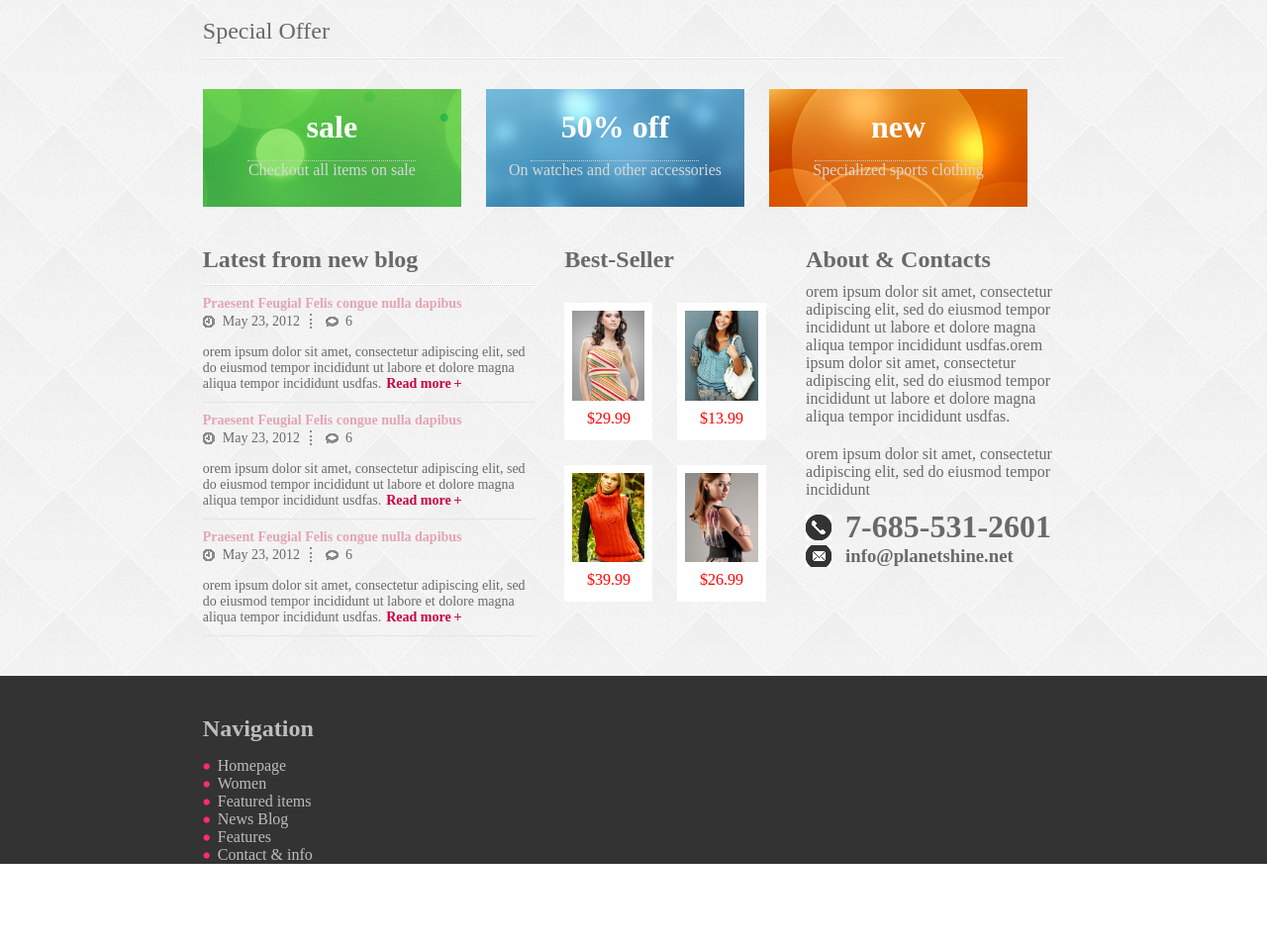
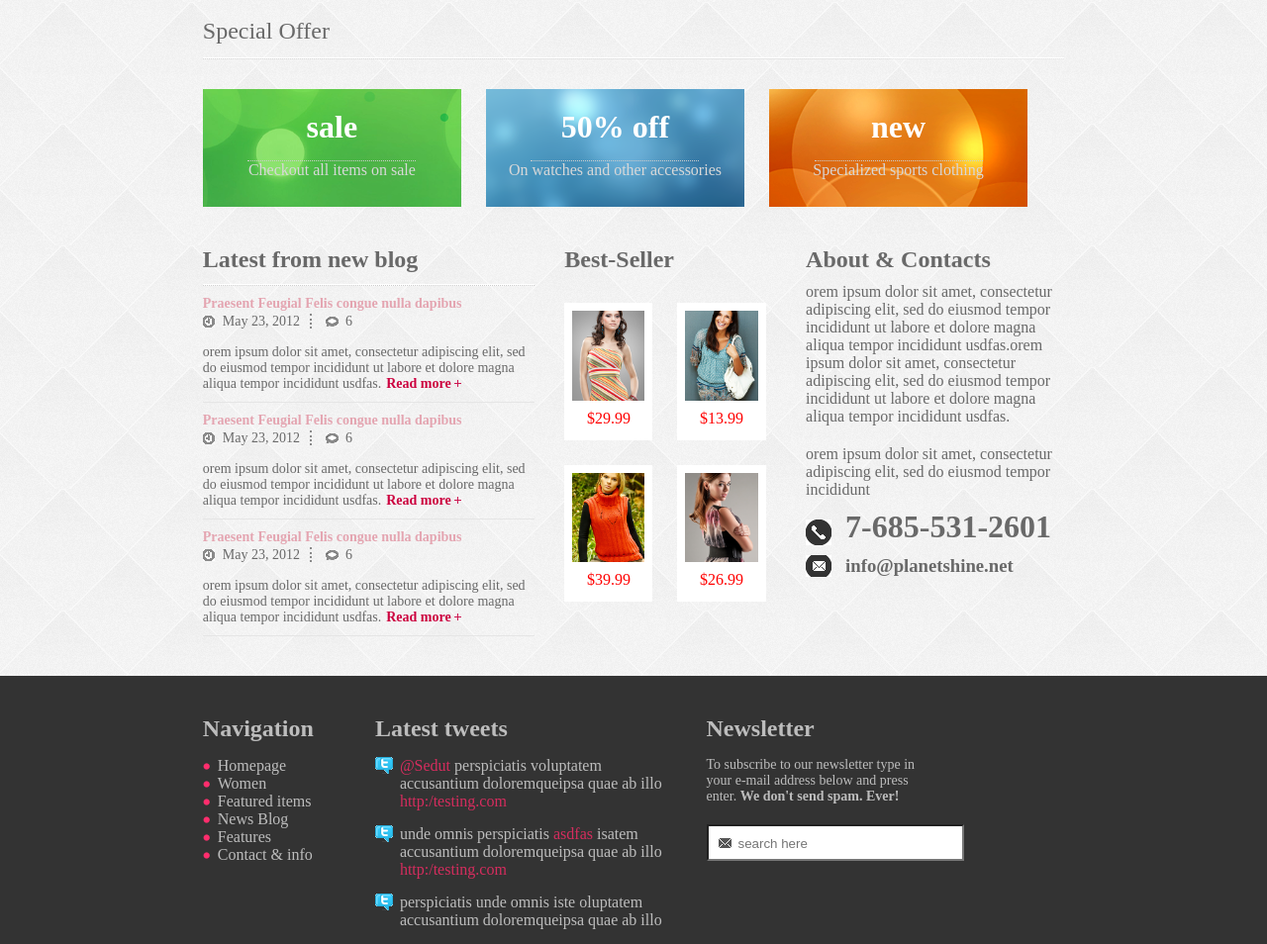
Before and after one commit to jungRoit/pandora, a plain HTML site: page index.html in a window 1280 px wide. Shown: the part 1597-2551 px from the top of the page at 99% size. Before the commit the page ends 2470 px from the top, so only its background shows below. Drawn offline with Linux system fonts and the light colour scheme.

Commit message:
footer top added

```diff
--- a/css/layout.css
+++ b/css/layout.css
@@ -262,5 +262,15 @@ width: 70%;
 }
 
 .navigation {
-    /* width: 20%; */
+    width: 20%;
+    float: left;
 }
+
+.tweets {
+    width: 35%;
+    float: left;
+}
+
+.newsletter {
+    padding-left: 30px;
+}
--- a/css/style.css
+++ b/css/style.css
@@ -312,6 +312,7 @@
     background-repeat: no-repeat;
     background-position: left;
     padding-left: 40px;
+    padding-bottom: 10px;
 }
 
 .contacts-details h3 {
@@ -341,12 +342,16 @@
     color: #bdbdbd;
 }
 
-.navigation-head {
+.navigation {
+    padding-bottom: 40px;
+    float: left;
+}
+
+/* .navigation-head {
     padding: 40px 0 15px 0;
     border-bottom: url("../img/footer-head-border.png");
-    /* background-position: bottom; */
-
-}
+    background-position: bottom;
+} */
 
 .navigation li {
     list-style-type: none;
@@ -355,3 +360,48 @@
     background-position: left;
     padding-left: 15px;
 }
+
+.tweets {
+    /* padding-left: 20px; */
+}
+
+
+.footer-head {
+    padding: 40px 0 15px 0;
+}
+
+.tweets-contents li {
+    list-style-type: none;
+    background: url("../img/footer-latest-pic.png");
+    background-repeat: no-repeat;
+    background-position: top left;
+    padding: 0 0 15px 25px;
+}
+
+.tweets-contents li span {
+    color: #d52d5e;
+    cursor: pointer;
+}
+
+.newsletter {
+    width: 26%;
+    float: left;
+}
+
+.newsletter p {
+    font-size: 14px;
+    padding-bottom:20px;
+}
+
+.newsletter p span {
+    font-weight: bold;
+}
+
+.newsletter input {
+    padding: 10px 0 8px 0;
+    width: 100%;
+    background: url("../img/footer-newsletter-input.png") white;
+    background-repeat: no-repeat;
+    background-position: 10px;
+    padding-left: 30px;
+}
--- a/index.html
+++ b/index.html
@@ -405,9 +405,9 @@
 
 
         <div class="footer">
-            <div class="footer-top">
+            <div class="footer-top clearfix">
                 <div class="navigation">
-                    <div class="navigation-head">
+                    <div class="footer-head">
                         <h2>Navigation</h2>
                     </div>
                     <ul>
@@ -419,7 +419,47 @@
                         <li>Contact & info</li>
                     </ul>
                 </div>
+                <div class="tweets">
+                    <div class="footer-head">
+                        <h2>Latest tweets</h2>
+                    </div>
+                    <div class="tweets-contents">
+                        <ul>
+                            <li>
+                                <span>@Sedut</span> perspiciatis  voluptatem
+                                accusantium doloremqueipsa quae ab illo <span>http:/testing.com</span>
+                            </li>
+                            <li>
+                                 unde omnis perspiciatis <span>asdfas</span> isatem
+                                accusantium doloremqueipsa quae ab illo <span>http:/testing.com</span>
+                            </li>
+                            <li>
+                                perspiciatis unde omnis iste oluptatem
+                                accusantium doloremqueipsa quae ab illo
+                            </li>
+                        </ul>
+                    </div>
+                </div>
+
+                <div class="newsletter">
+                    <div class="footer-head">
+                        <h2>Newsletter</h2>
+                    </div>
+                    <p>To subscribe to our newsletter type in your e-mail
+                        address below and press enter.
+                        <span>We don't send spam. Ever!</span>
+                    </p>
+
+                    <form action="#" method="get">
+                        <input type="text" placeholder="search here">
+                    </form>
+                </div>
+
             </div>
+
+
+
+
             <div class="footer-bottom">
 
             </div>
```
Also changed, not shown: img/footer-latest-pic.png (added), img/footer-newsletter-input.png (added).
